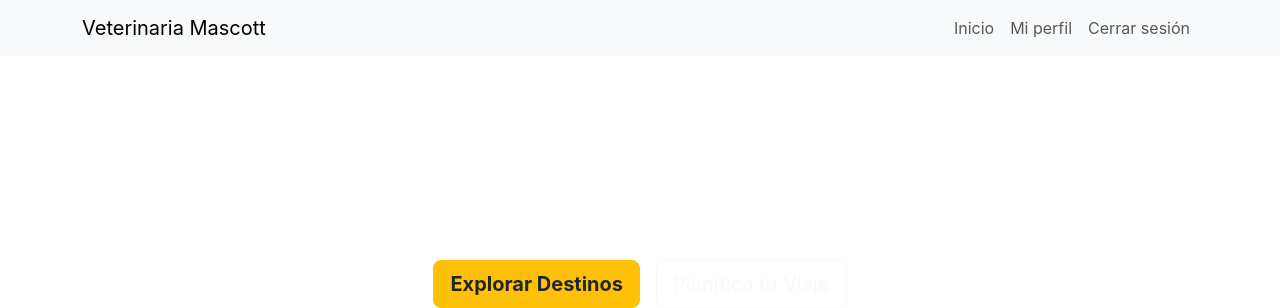
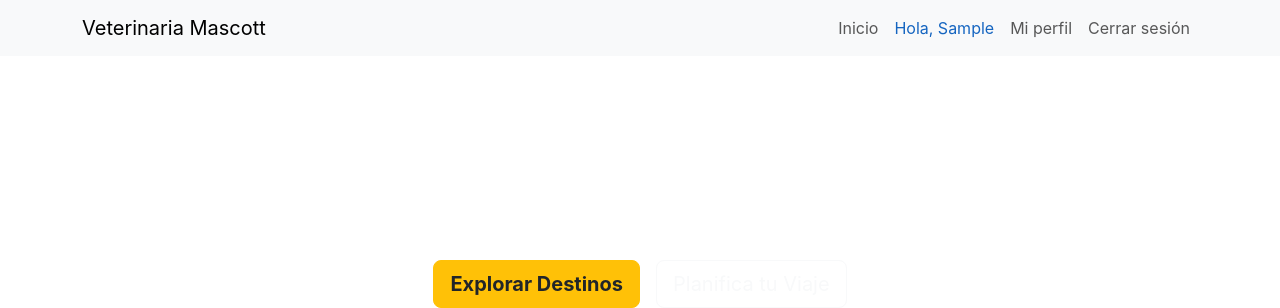
Before and after one commit to camilo14garnica-ACT/Proyecto-final, a Django app: page /mascotas/ in a window 1280 px wide. Shown: the top 308 px of the page. Run offline with Django 5.2, Linux system fonts and the light colour scheme; the visitor is signed in with stand-in values (Sample User, id 1); some libraries are stand-ins or nearby versions.

Commit message:
feat: personaliza navbar según usuario y rol

```diff
--- a/templates/partials/nav.html
+++ b/templates/partials/nav.html
@@ -1,38 +1,92 @@
-<!-- MENU DE NAVEGACION -->
-
-<!-- MENU DE NAVEGACION -->
+<!-- MENÚ DE NAVEGACIÓN -->
 <nav class="navbar navbar-expand-lg navbar-light bg-light">
     <div class="container">
-        <a class="navbar-brand" href="{% url 'inicio' %}">Veterinaria Mascott</a>
 
-        <button class="navbar-toggler" type="button" data-bs-toggle="collapse" data-bs-target="#navbarNav">
+        <!-- Logo / nombre de la veterinaria -->
+        <a class="navbar-brand" href="{% url 'inicio' %}">
+            Veterinaria Mascott
+        </a>
+
+        <!-- Botón responsive -->
+        <button class="navbar-toggler"
+                type="button"
+                data-bs-toggle="collapse"
+                data-bs-target="#navbarNav"
+                aria-controls="navbarNav"
+                aria-expanded="false"
+                aria-label="Mostrar navegación">
             <span class="navbar-toggler-icon"></span>
         </button>
 
         <div class="collapse navbar-collapse" id="navbarNav">
-            <ul class="navbar-nav ms-auto">
+            <ul class="navbar-nav ms-auto align-items-lg-center">
+
+                <!-- Inicio -->
                 <li class="nav-item">
-                    <a class="nav-link" href="{% url 'inicio' %}">Inicio</a>
+                    <a class="nav-link" href="{% url 'inicio' %}">
+                        Inicio
+                    </a>
                 </li>
 
-                {% if user.is_authenticated %}
+                {% if request.user.is_authenticated %}
+
+                    <!-- Saludo personalizado -->
                     <li class="nav-item">
-                        <a class="nav-link" href="{% url 'mi_perfil' %}">Mi perfil</a>
+                        <span class="nav-link text-primary">
+                            Hola,
+                            {{ request.user.first_name|default:request.user.username }}
+                        </span>
                     </li>
+
+                    <!-- Opciones según el rol -->
+                    {% if request.user.rol == 'ADMIN' %}
+                        <li class="nav-item">
+                            <a class="nav-link" href="{% url 'panel_admin' %}">
+                                Panel administrativo
+                            </a>
+                        </li>
+                    {% elif request.user.rol == 'VETERINARIO' %}
+                        <li class="nav-item">
+                            <a class="nav-link" href="{% url 'panel_veterinario' %}">
+                                Panel veterinario
+                            </a>
+                        </li>
+                    {% endif %}
+
+                    <!-- Perfil -->
                     <li class="nav-item">
-                        <form method="post" action="{% url 'logout' %}">
+                        <a class="nav-link" href="{% url 'mi_perfil' %}">
+                            Mi perfil
+                        </a>
+                    </li>
+
+                    <!-- Cerrar sesión -->
+                    <li class="nav-item">
+                        <form method="post" action="{% url 'logout' %}" class="m-0">
                             {% csrf_token %}
-                            <button type="submit" class="nav-link">Cerrar sesión</button>
+                            <button type="submit" class="nav-link border-0 bg-transparent">
+                                Cerrar sesión
+                            </button>
                         </form>
                     </li>
+
                 {% else %}
+
+                    <!-- Opciones para visitantes -->
                     <li class="nav-item">
-                        <a class="nav-link" href="{% url 'login' %}">Iniciar sesión</a>
+                        <a class="nav-link" href="{% url 'login' %}">
+                            Iniciar sesión
+                        </a>
                     </li>
+
                     <li class="nav-item">
-                        <a class="nav-link" href="{% url 'crear_usuario' %}">Registrarme</a>
+                        <a class="nav-link" href="{% url 'crear_usuario' %}">
+                            Registrarme
+                        </a>
                     </li>
+
                 {% endif %}
+
             </ul>
         </div>
     </div>
```
